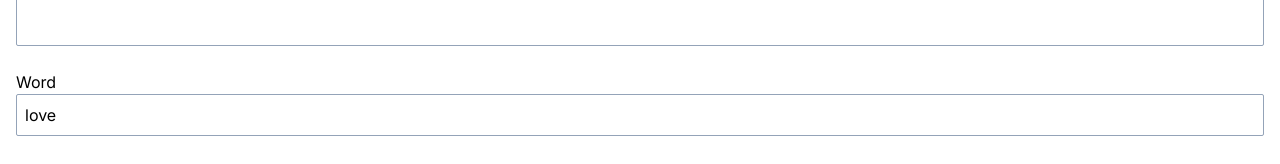
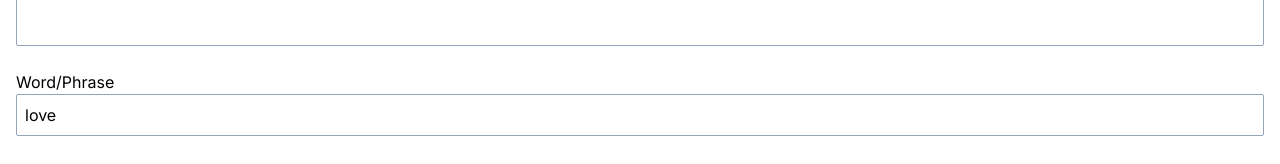
Before and after one commit to kobuqa/le-app, a Next.js app: page / in a window 1280 px wide. Shown: the part 184-348 px from the top of the page. Built offline with nearby package versions, Linux system fonts and the light colour scheme; no server answers.

Commit message:
feat: word/phrase

```diff
--- a/src/app/page.tsx
+++ b/src/app/page.tsx
@@ -66,7 +66,7 @@ export default function Home() {
         />
       </label>
       <label className="flex flex-col">
-        Word
+        Word/Phrase
         <Input
           type="text"
           value={word}
```
